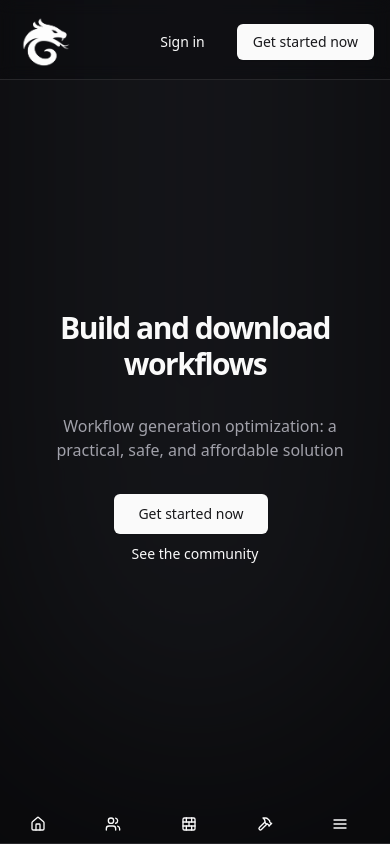
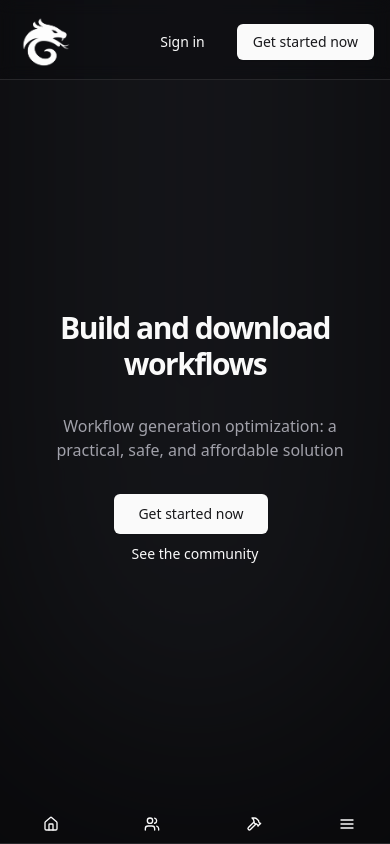
Before and after one commit to degui1/codeflow, a React (Vite) app: page / in a window 390 px wide. Shown: the top 844 px of the page. Built offline with nearby package versions, Linux system fonts and the light colour scheme; no server answers.

Commit message:
Feature: Finalizando bottomTabs

```diff
--- a/src/components/header/bottomTabs.tsx
+++ b/src/components/header/bottomTabs.tsx
@@ -2,15 +2,8 @@ import { Link } from 'react-router'
 import { Button } from '../ui/button'
 import { useState, useEffect } from 'react'
 
-import { House, Hammer, BrickWall, Users, AlignJustify } from 'lucide-react'
+import { House, Hammer, Users, AlignJustify } from 'lucide-react'
 
-// import {
-//   DropdownMenu,
-//   DropdownMenuContent,
-//   DropdownMenuItem,
-//   DropdownMenuSeparator,
-//   DropdownMenuTrigger,
-// } from '@radix-ui/react-dropdown-menu'
 import ToggleLanguage from '../toggleLanguage'
 
 type ButtonType = {
@@ -44,31 +37,39 @@ export function BottomTabs() {
   const buttons: ButtonType[] = [
     { label: 'Home', route: '/#home', icon: <House /> },
     { label: 'Comunidade', route: '/community', icon: <Users /> },
-    { label: 'Builder', route: '/workflow-builder', icon: <BrickWall /> },
-    { label: 'Ferramentas', route: '/features-section', icon: <Hammer /> },
+    { label: 'Builder', route: '/workflow-builder', icon: <Hammer /> },
     { label: 'Menu', icon: <AlignJustify />, action: toogleMenu },
   ]
   return (
-    <div className="flex justify-around">
+    <div className="relative flex justify-around">
       {isMobile &&
-        buttons.map((button, index) => (
+        buttons.map((button, index) => {
+          const isMenuButton = button.label === 'Menu'
+
+          return (
+            <div key={index} className="relative">
               <Button
                 size={'lg'}
                 variant={'ghost'}
-            key={index}
                 onClick={() => (button.action ? button.action() : null)}
               >
-            <Link to={button.route ?? ''}>{button.icon}</Link>
+                {button.route ? (
+                  <Link to={button.route}>{button.icon}</Link>
+                ) : (
+                  button.icon
+                )}
               </Button>
-        ))}
 
-      <nav className="flex items-center space-x-4">
-        {isMenuOpen && isMobile && (
-          <ul className="fixed">
+              {isMenuButton && isMenuOpen && (
+                <ul className="absolute bottom-full left-1/2 z-50 mb-2 w-40 -translate-x-1/2 rounded p-2 shadow">
+                  <li>
                     <ToggleLanguage />
+                  </li>
                 </ul>
               )}
-      </nav>
+            </div>
+          )
+        })}
     </div>
   )
 }
```
Lines whose indentation alone changed are shown as unchanged.
